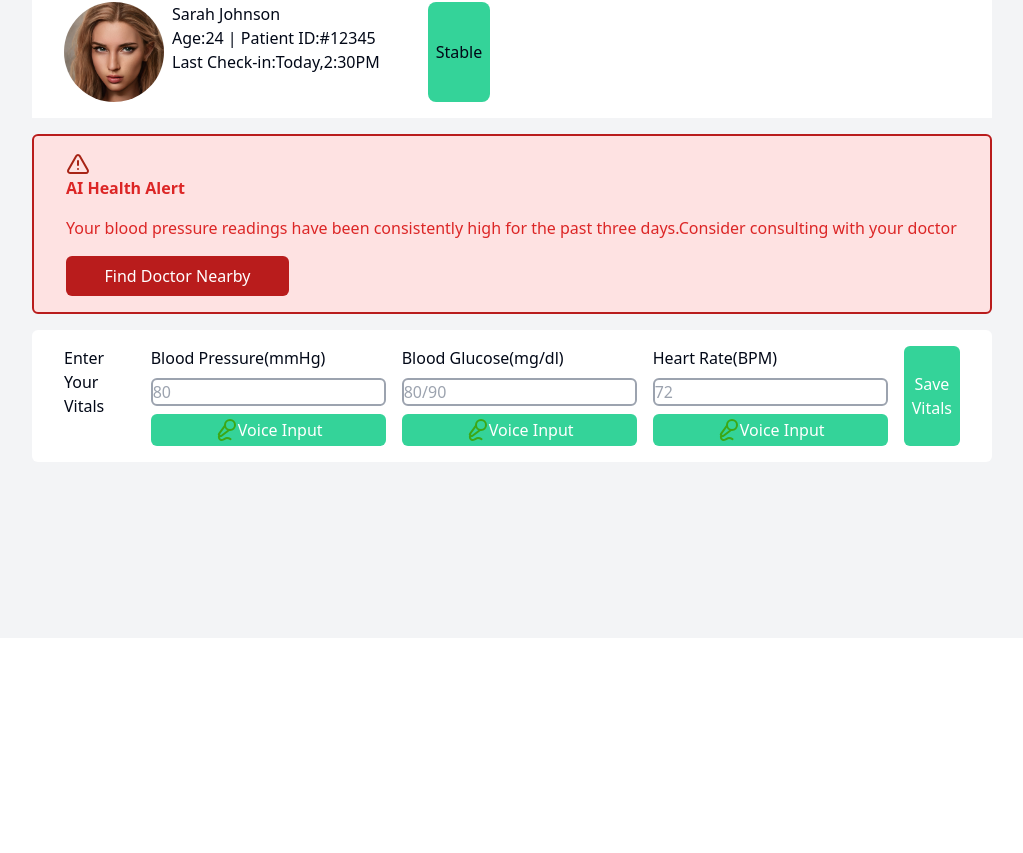
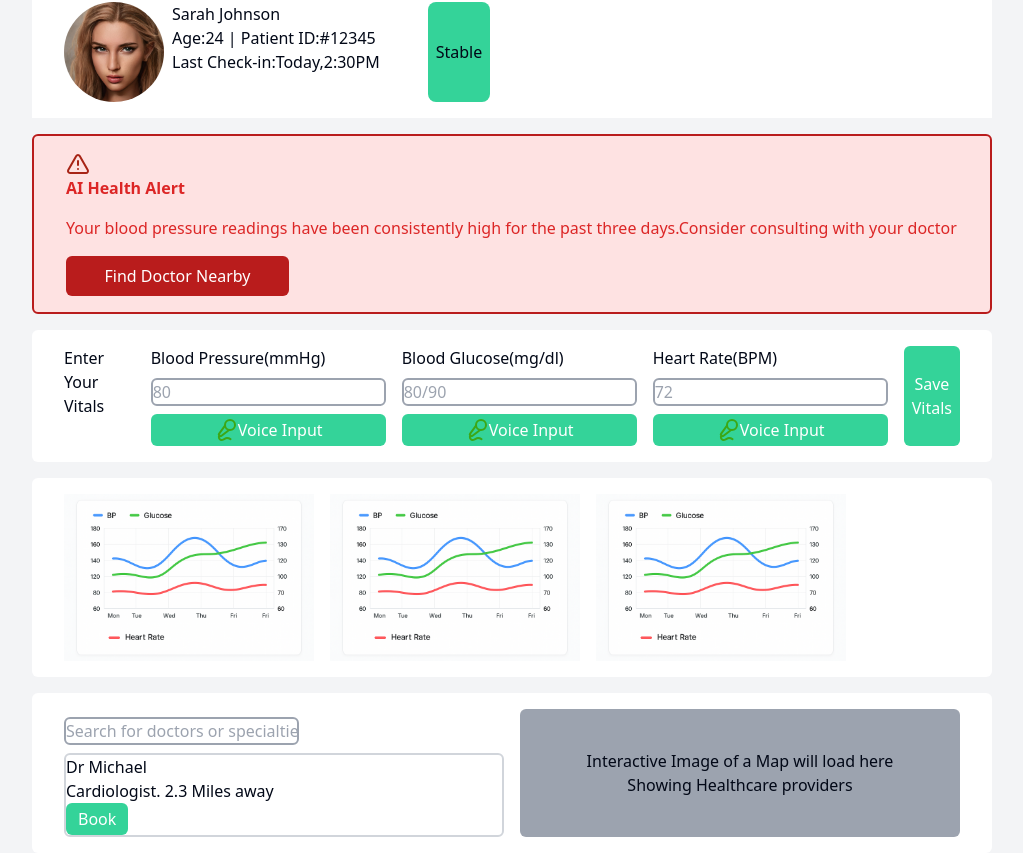
Before and after one commit to norvale08/smartcare-new, a Next.js app in the folder apps/web/: page /patient in a window 1280 px wide. Shown: the part 162-1015 px from the top of the page, without its empty margins (128-1151 px from the left). Before the commit the page ends 800 px from the top, so only its background shows below. Built offline with nearby package versions, Linux system fonts and the light colour scheme.

Commit message:
Finished Patient Dashboard

```diff
--- a/apps/web/app/patient/page.tsx
+++ b/apps/web/app/patient/page.tsx
@@ -84,6 +84,51 @@ function page() {
                             <button className='bg-emerald-400 text-white px-2 py-1 rounded-md'>Save Vitals</button>
 
                         </div>
+                         <div className='shadow-[4px 0 4px 0 rgba(0,0,0,0.2)] bg-white flex flex-row w-3/4 rounded-md mt-4 px-8 py-4 gap-4'>
+                            <div>
+                                <Image
+                                src="/assets/graph.png"
+                                alt="graph for blood pressure"
+                                height={250}
+                                width={250}
+                                />
+
+                            </div>
+                            <div>
+                              <Image
+                                src="/assets/graph.png"
+                                alt="graph for blood pressure"
+                                height={250}
+                                width={250}
+                                />
+                            </div>
+                            <div>
+                                <Image
+                                src="/assets/graph.png"
+                                alt="graph for blood pressure"
+                                height={250}
+                                width={250}
+                                />
+
+                            </div>
+                         </div>
+                         <div className='shadow-[4px 0 4px 0 rgba(0,0,0,0.2)] bg-white flex flex-row w-3/4 rounded-md mt-4 px-8 py-4 gap-4'>
+                            <div className='w-1/2'>
+                                <div>
+                                    <input type='text' placeholder='Search for doctors or specialties' className='border-2 border-gray-400 rounded-md mb-2 mt-2' />
+                                </div>
+                                <div className='shadow-[4px 0 4px 0 rgba(0,0,0,0.2)] rounded-md border-2 border-gray-300  '>
+                                    <h1>Dr Michael</h1>
+                                    <p>Cardiologist. 2.3 Miles away</p>
+                                    <button className='bg-emerald-400 text-white rounded-md px-3 py-1 flex place-items-end'>Book</button>
+                                </div>
+
+                            </div>
+                            <div className='shadow-[4px 0 4px 0 rgba(0,0,0,0.2)] flex flex-col rounded-md items-center justify-center bg-gray-400 w-1/2'>
+                                <p>Interactive Image of a Map will load here</p>
+                                <p>Showing Healthcare providers</p>
+                            </div>
+                         </div>
 
                     </div>
 
```
Also changed, not shown: apps/web/public/assets/graph.png (added).
